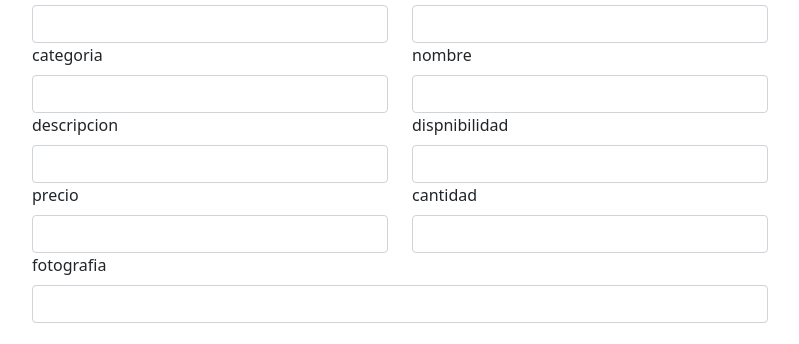
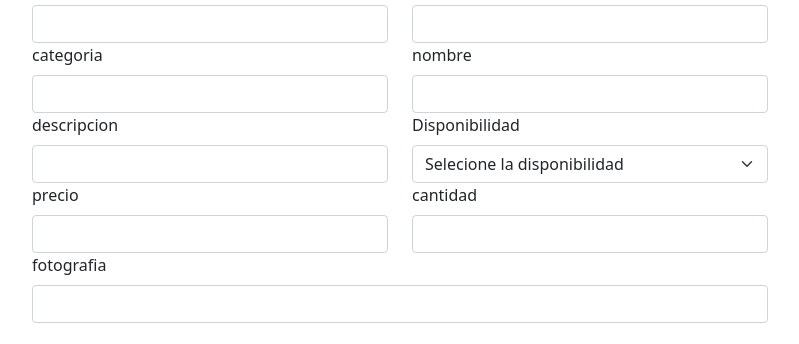
Before and after one commit to alvaro-holguin/frontciclo4, a plain HTML site: page producgadget.html in a window 1280 px wide. Shown: the part 83-427 px from the top of the page, without its empty margins (50-849 px from the left). Drawn offline with nearby package versions, Linux system fonts and the light colour scheme.

Commit message:
selsctcoreegido

```diff
--- a/producgadget.html
+++ b/producgadget.html
@@ -44,10 +44,15 @@
             </div>
 
             <div class="col-md-4 col-md-offset-4">
-                <label for="dispnibilidad" class="form-label">dispnibilidad</label>
-                <input type="text" class="form-control" id="dispnibilidad" placeholder="">
+                <label for="disponibilidad" class="form-label">Disponibilidad</label>
+                <select name="disponibilidad" class="form-select" id="disponibilidad">
+                    <option selected value="">Selecione la disponibilidad</option>
+                    <option value="disponible">Disponible</option>
+                    <option value="noDisponible">No Disponible</option>
+                  </select>
             </div>
         </div>
+
         <div class="row">
             <div class="col-md-4 col-md-offset-4">
                 <label for="precio" class="form-label">precio</label>
```
Also changed, not shown: tabblaAdmin.html (+1 -1 lines).
